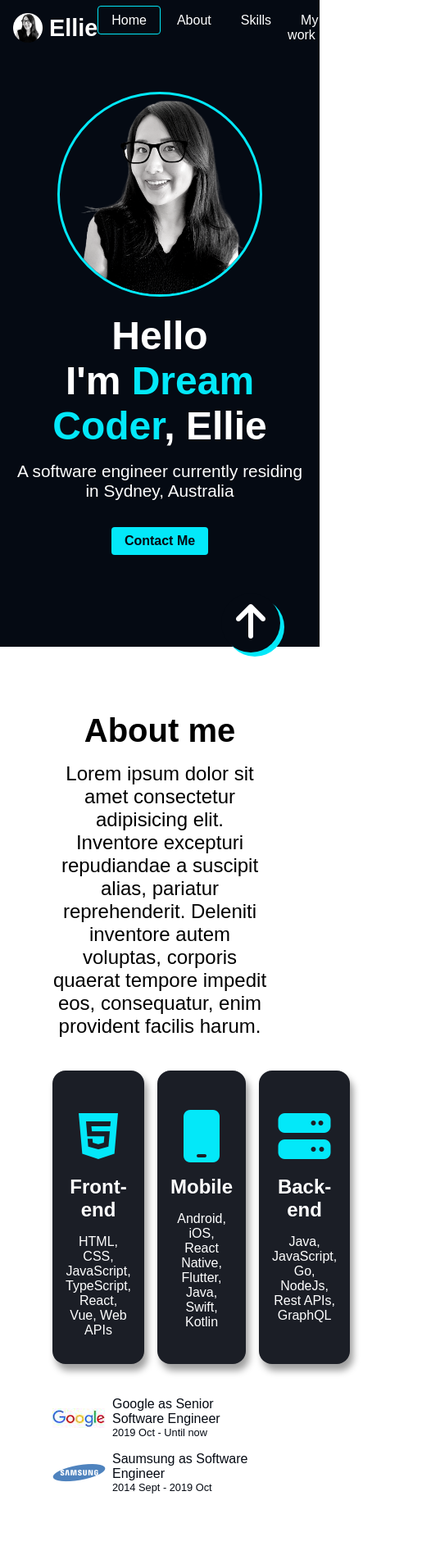
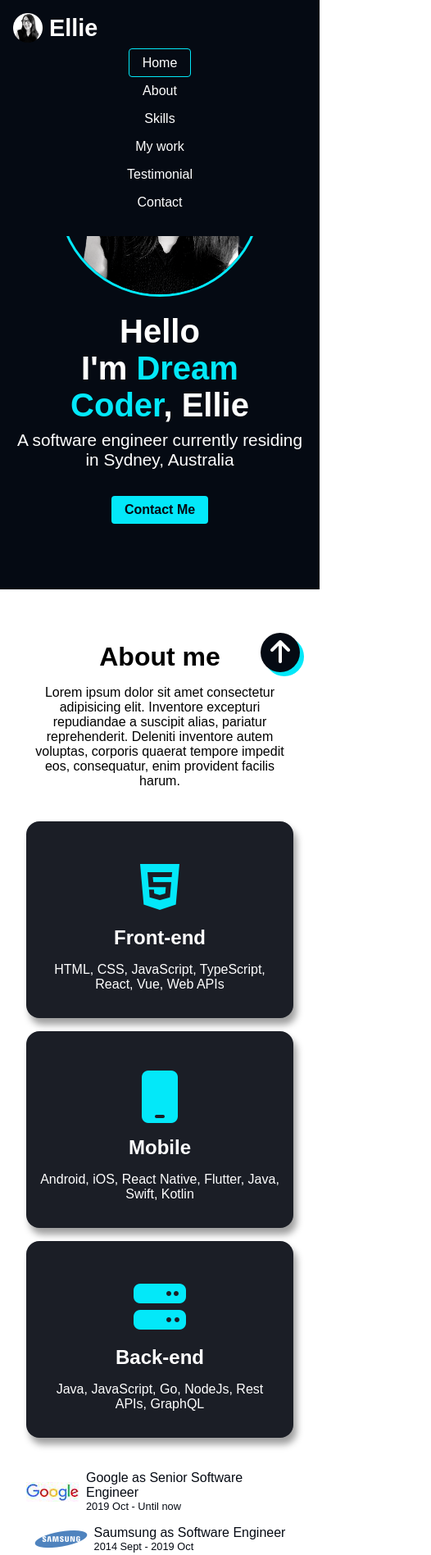
Before and after one commit to Byte-nana/clone-coding-portfolio, a plain HTML site: page index.html in a window 390 px wide. Shown: the top 1897 px of the page at 82% size, 526 px wide, since content can reach past the window. Drawn offline with Linux system fonts and the light colour scheme.

Commit message:
CSS-Responsive

```diff
--- a/css/style.css
+++ b/css/style.css
@@ -74,6 +74,7 @@ button:focus {
   position: fixed;
   top: 0;
   width: 100%;
+  background-color: var(--color-primary);
   padding: 1rem;
   display: flex;
   justify-content: space-between;
@@ -392,3 +393,74 @@ button:focus {
 .contact__link:hover {
   color: var(--color-accent);
 }
+
+@media screen and (max-width: 768px) {
+  .section {
+    padding: 3rem 2rem;
+  }
+  .title {
+    font-size: 2rem;
+  }
+  .description {
+    font-size: 1rem;
+  }
+  .header {
+    flex-direction: column;
+    align-items: start;
+  }
+  .header__menu {
+    flex-direction: column;
+    text-align: center;
+    padding: 1rem 4rem;
+    gap: 1rem;
+  }
+  .header__nav {
+    width: 100%;
+  }
+  #home {
+    padding-bottom: 3rem;
+  }
+  .home__title {
+    font-size: 2.5rem;
+    margin-bottom: 0.5rem;
+  }
+
+  .majors {
+    flex-direction: column;
+    align-items: center;
+  }
+  .major {
+    max-width: 25rem;
+  }
+  .job {
+    justify-content: center;
+  }
+  .skills {
+    grid-template-columns: 1fr;
+  }
+
+  .categories {
+    flex-direction: column;
+  }
+  .category {
+    width: 100%;
+  }
+  .projects {
+    grid-template-columns: repeat(2, 1fr);
+  }
+
+  .testimonial {
+    flex-direction: column;
+  }
+  .testimonial:nth-child(even) .testimonial__img {
+    order: 0;
+  }
+  .arrow-up {
+    font-size: 2rem;
+    width: 3rem;
+    height: 3rem;
+    bottom: 1.5rem;
+    right: 1.5rem;
+    line-height: 3rem;
+  }
+}
--- a/index.html
+++ b/index.html
@@ -41,7 +41,7 @@
         <img class="header__logo__img" src="./img/favicon.ico" alt="logo" />
         <h1 class="header__logo__title"><a href="#">Ellie</a></h1>
       </div>
-      <nav>
+      <nav class="header__nav">
         <ul class="header__menu">
           <li><a class="header__menu__item active" href="#home">Home</a></li>
           <li><a class="header__menu__item" href="#about">About</a></li>
```
